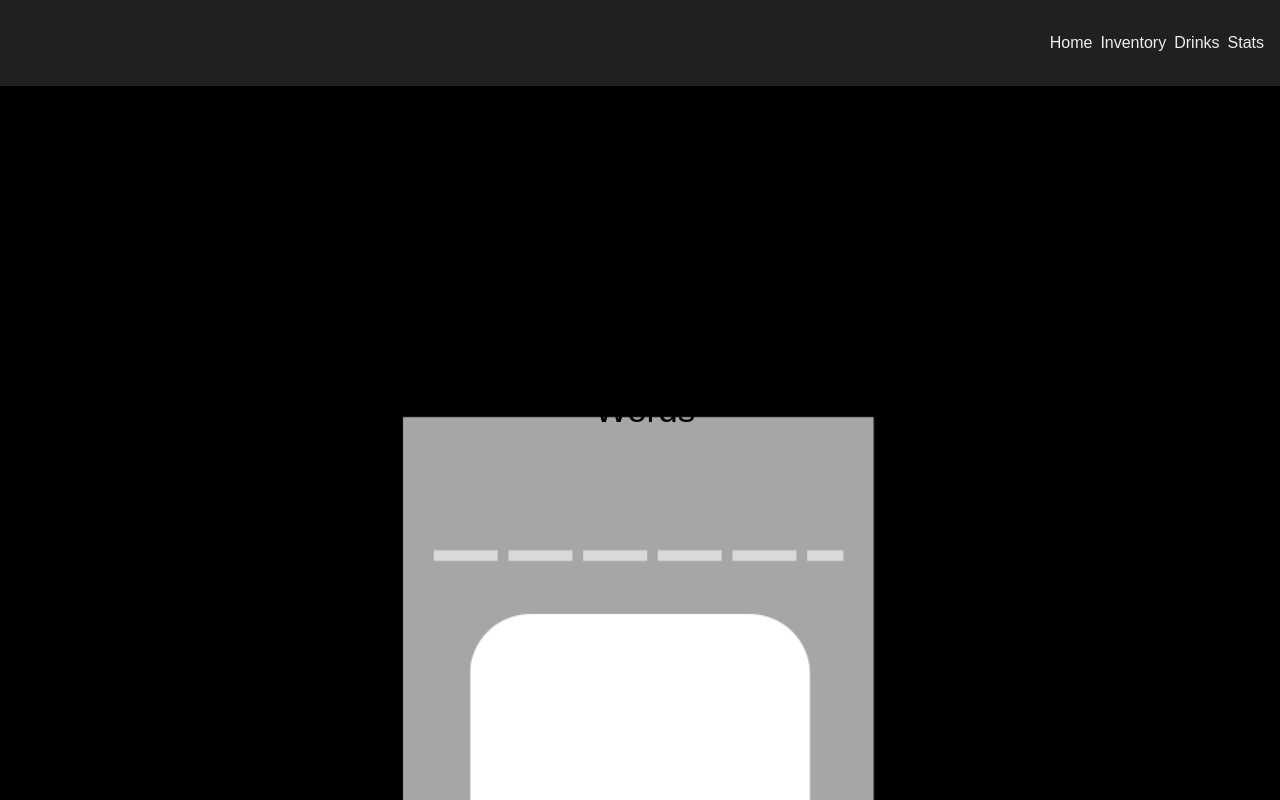
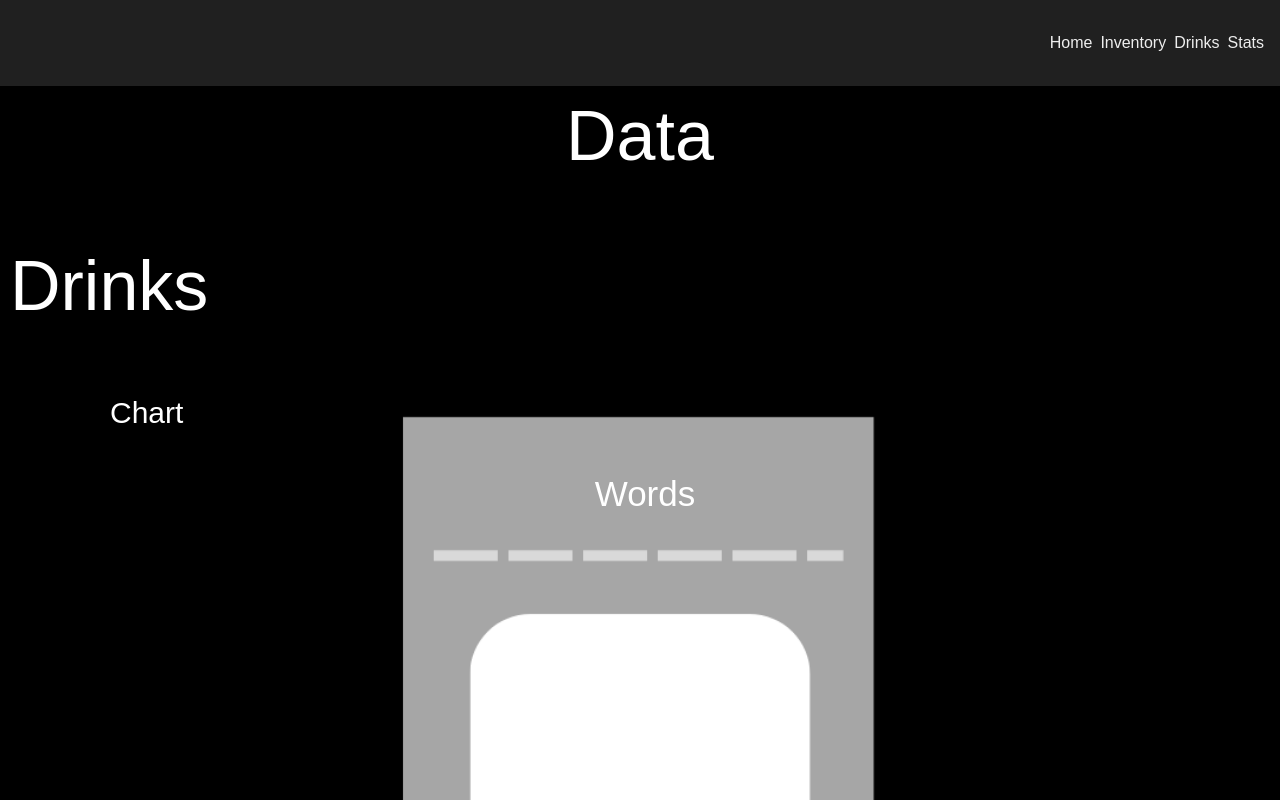
Before and after one commit to mitchellschul/spartahack9, a React (Create React App) app: page /datapage in a window 1280 px wide. Built offline with nearby package versions, Linux system fonts and the light colour scheme.

Commit message:
made text white found fire in heart happy

```diff
--- a/src/Css/DataPage.css
+++ b/src/Css/DataPage.css
@@ -2,20 +2,20 @@
     background-color: white;
 }
 
-h1 {
+.h1 {
     font-size: 70px;
     text-align: center;
-    color: black;
+    color: white;
 }
 
 .h2 {
     font-size: 35px;
     text-align: center;
-    color: black;
+    color: white;
 }
 
 .text {
-    color: black;
+    color: white;
     font-size: 30px;
     margin-left: 10px;
     text-align: center;
@@ -24,7 +24,7 @@ h1 {
 
 .drink-chart {
     text-align: left;
-    color: black;
+    color: white;
     font-size: 30px;
     margin-left: 100px;
 }
--- a/src/Views/DataPage.jsx
+++ b/src/Views/DataPage.jsx
@@ -4,9 +4,8 @@ import "../../src/CSS/DataPage.css";
 const DataPage = () => {
     return (
         <div className="fade-in">
-            <div className ="h1">Data</div>
-            <div>
-                <p>Drinks</p>
+            <div className ="h1">Data
+                <p>Drinks</p> </div>
                 <div className='drink-chart'>
                     <p>Chart</p>
                 </div>
@@ -14,7 +13,7 @@ const DataPage = () => {
                     <div className='h2'>Words</div>
                 </div>
             </div>
-        </div>
+
     );
 }
 
```
